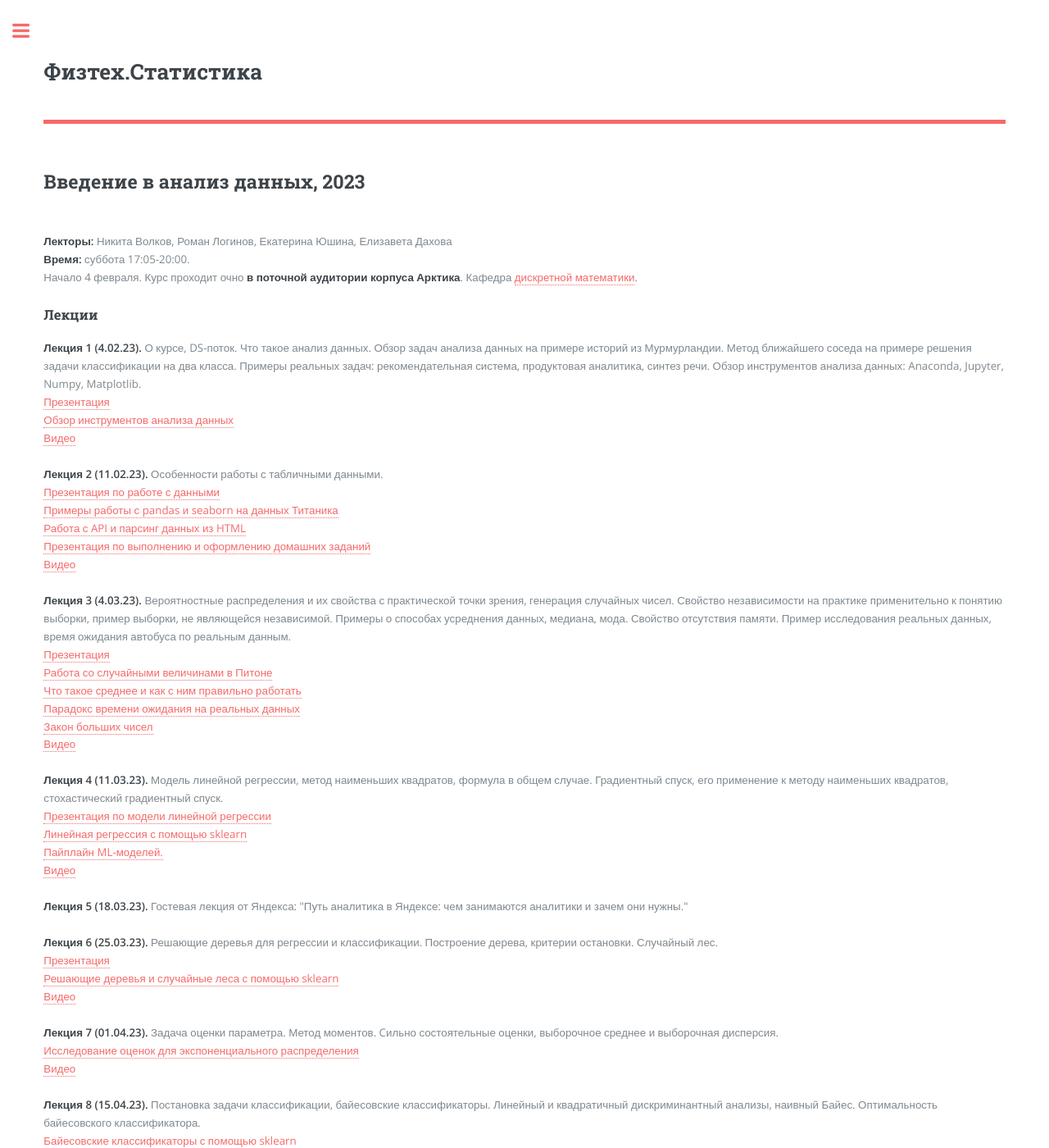
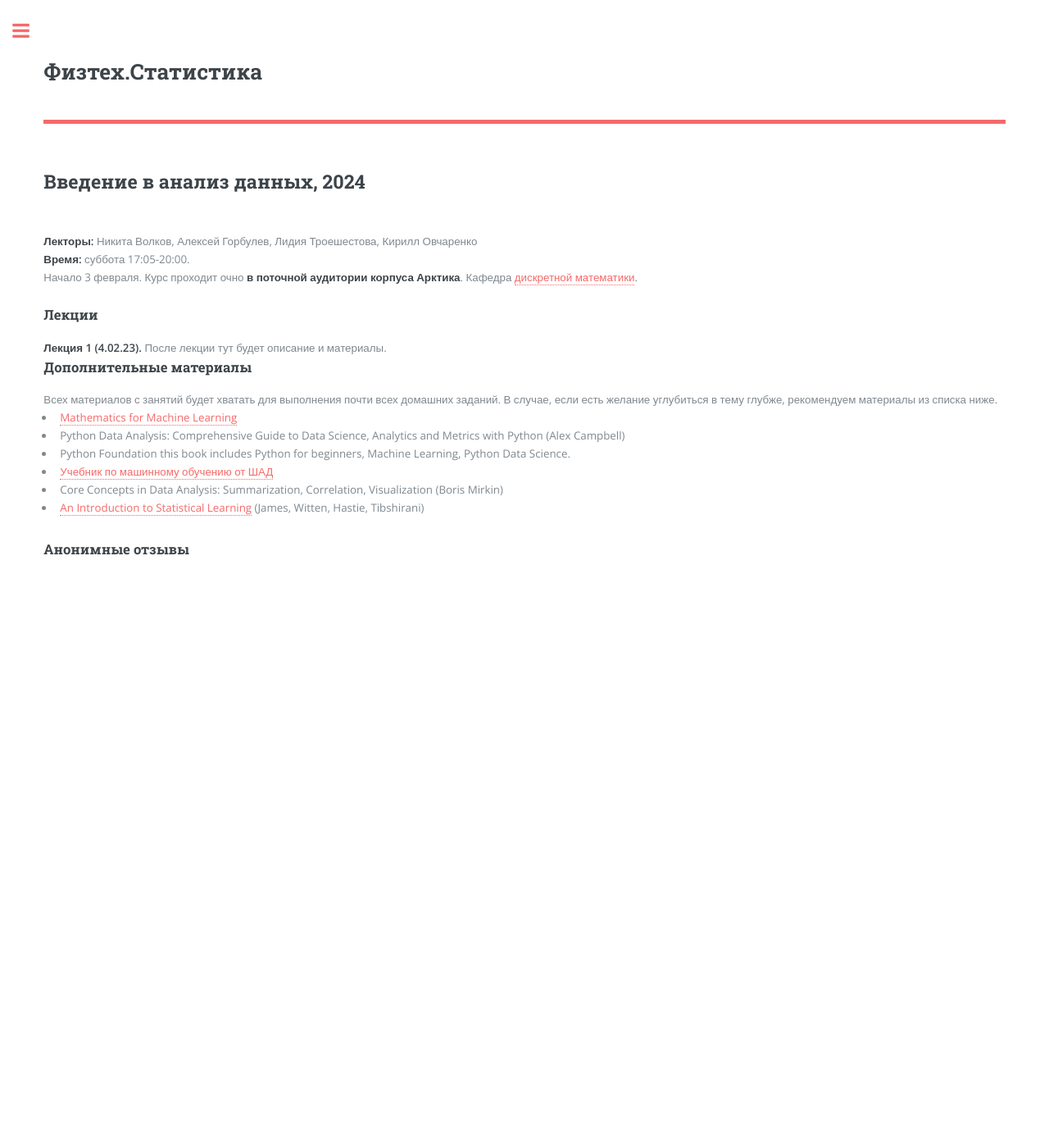
Before and after one commit to miptstats/miptstats.github.io, a Jekyll site: the page built from courses/ad_fivt.html, in a window 1280 px wide and 1400 px high. Shown: the whole window at 82% size. Built offline with Jekyll 4.4.1, drawn with Linux system fonts in a browser that asks for light colours; a script that is not in the unit is left out; some of the changed text lies outside the part shown.

Commit message:
Update ad_fivt.html

```diff
--- a/courses/ad_fivt.html
+++ b/courses/ad_fivt.html
@@ -5,13 +5,13 @@
 <section>
 <div class="home">
 
-<h2>Введение в анализ данных, 2023</h2><br>
+<h2>Введение в анализ данных, 2024</h2><br>
 
-<b>Лекторы:</b> Никита Волков, Роман Логинов, Екатерина Юшина, Елизавета Дахова<br>
+<b>Лекторы:</b> Никита Волков, Алексей Горбулев, Лидия Троешестова, Кирилл Овчаренко<br>
 
 <b>Время:</b> суббота 17:05-20:00.<br>
 
-Начало 4 февраля. Курс проходит очно <b>в поточной аудитории корпуса Арктика</b>. <!--Посещать занятия можно дистанционно, но по возможности желательно очно. До начала занятия надо зарегистрироваться в телеграм-боте <a target="_blank" href="https://t.me/miptstats_ds22_bot">@miptstats_ds22_bot</a>.<br>-->
+Начало 3 февраля. Курс проходит очно <b>в поточной аудитории корпуса Арктика</b>. <!--Посещать занятия можно дистанционно, но по возможности желательно очно. До начала занятия надо зарегистрироваться в телеграм-боте <a target="_blank" href="https://t.me/miptstats_ds22_bot">@miptstats_ds22_bot</a>.<br>-->
 
 
 Кафедра <a target="_blank" href="https://mipt.ru/education/chairs/dm/">дискретной математики</a>.<br><br>
@@ -28,7 +28,11 @@
 
 <h3>Лекции</h3>
 
-<b>Лекция 1 (4.02.23).</b> О курсе, DS-поток. Что такое анализ данных. Обзор задач анализа данных на примере историй из Мурмурландии. Метод ближайшего соседа на примере решения задачи классификации на два класса. Примеры реальных задач: рекомендательная система, продуктовая аналитика, синтез речи. Обзор инструментов анализа данных: Anaconda, Jupyter, Numpy, Matplotlib. <br>
+<b>Лекция 1 (4.02.23).</b> После лекции тут будет описание и материалы.
+
+
+
+ <!--О курсе, DS-поток. Что такое анализ данных. Обзор задач анализа данных на примере историй из Мурмурландии. Метод ближайшего соседа на примере решения задачи классификации на два класса. Примеры реальных задач: рекомендательная система, продуктовая аналитика, синтез речи. Обзор инструментов анализа данных: Anaconda, Jupyter, Numpy, Matplotlib. <br>
 
 <a target="_blank" href="ad_fivt/lecture1.pdf">Презентация</a><br>
 
@@ -43,7 +47,7 @@
 <iframe src="https://drive.google.com/file/d/1mCZzBLnfBvzY65Oe5tYVHGNfJRvV4Iwp/preview" width="640" height="360"></iframe><br><br>
 -->
 
-<b>Лекция 2 (11.02.23).</b> Особенности работы с табличными данными. <br>
+<!--<b>Лекция 2 (11.02.23).</b> Особенности работы с табличными данными. <br>
 
 <a target="_blank" href="ad_fivt/lecture2_1.pdf">Презентация по работе с данными</a><br>
 
```
